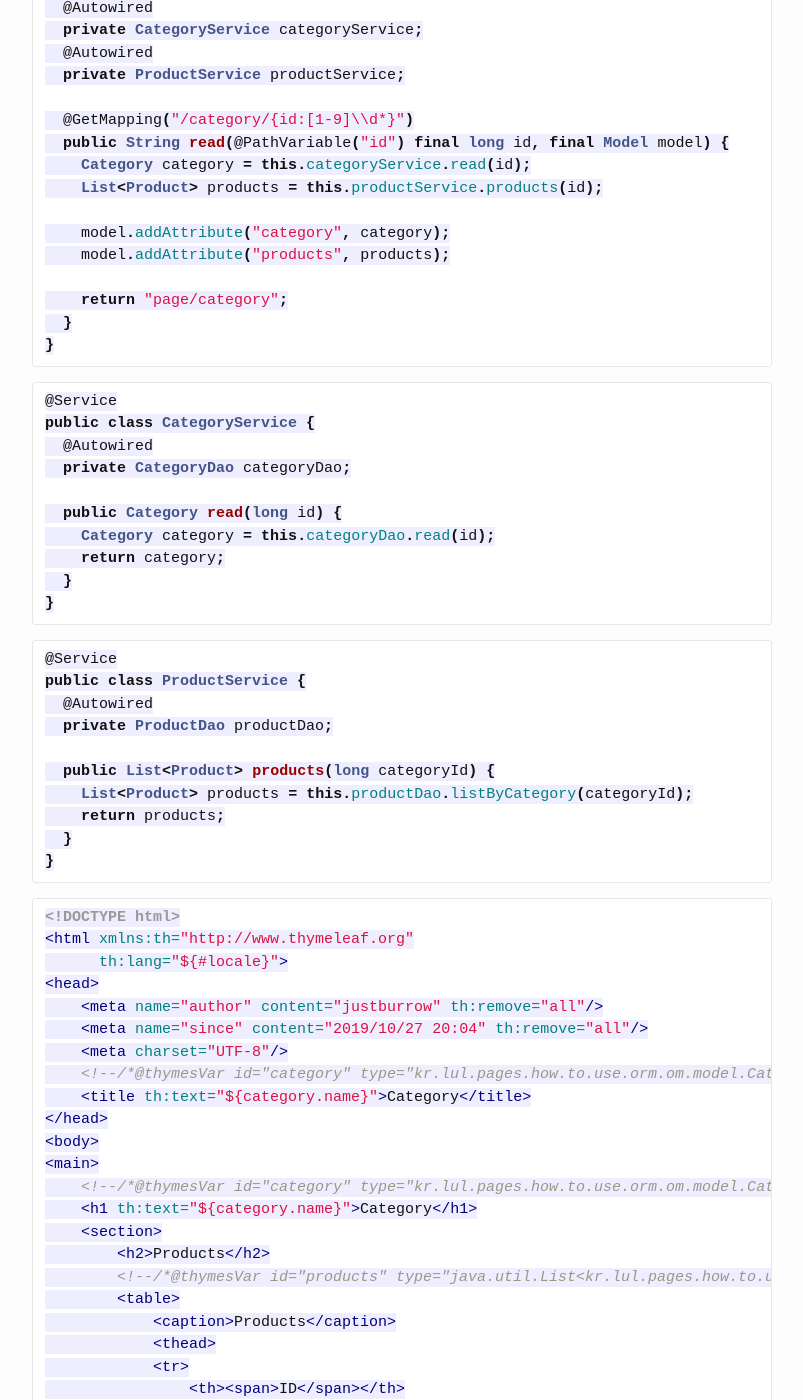
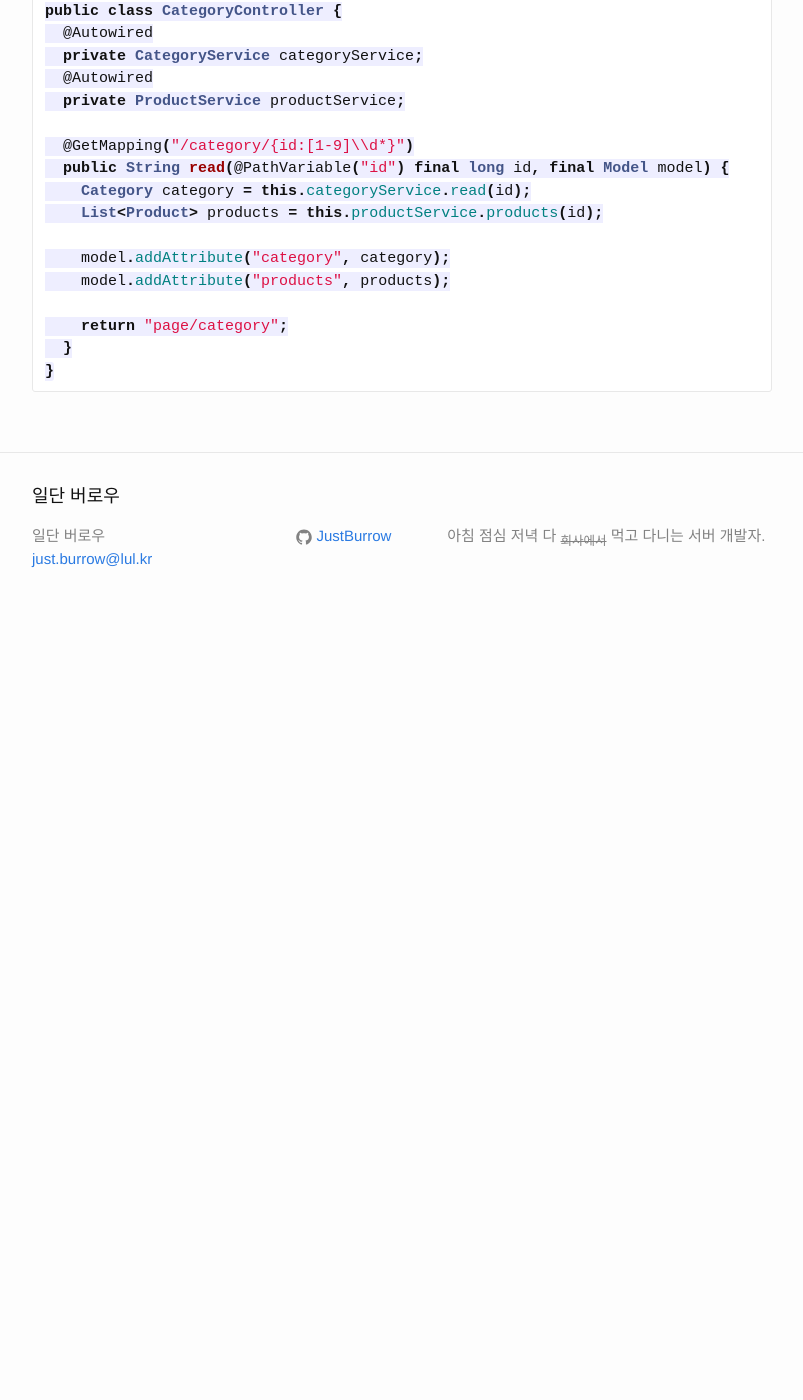
Before and after one commit to JustBurrow/JustBurrow.github.io, a Jekyll site: the page built from _posts/2019-10-20-how-to-use-orm-2.markdown, in a window 1280 px wide and 1400 px high, scrolled down 1053 px. Shown: the whole window, without its empty margins (238-1041 px from the left). Built offline with Jekyll 4.4.1, drawn with Linux system fonts in a browser that asks for light colours; after the commit the page ends 1683 px from its top, so only the background shows below that; some of the changed text lies outside the part shown.

Commit message:
DELETE : OM - 필요없는 코드 삭제.

````diff
--- a/_posts/2019-10-20-how-to-use-orm-2.markdown
+++ b/_posts/2019-10-20-how-to-use-orm-2.markdown
@@ -45,69 +46,3 @@ public class CategoryController {
   }
 }
 ```
-```java
-@Service
-public class CategoryService {
-  @Autowired
-  private CategoryDao categoryDao;
-
-  public Category read(long id) {
-    Category category = this.categoryDao.read(id);
-    return category;
-  }
-}
-```
-```java
-@Service
-public class ProductService {
-  @Autowired
-  private ProductDao productDao;
-
-  public List<Product> products(long categoryId) {
-    List<Product> products = this.productDao.listByCategory(categoryId);
-    return products;
-  }
-}
-```
-```html
-<!DOCTYPE html>
-<html xmlns:th="http://www.thymeleaf.org"
-      th:lang="${#locale}">
-<head>
-    <meta name="author" content="justburrow" th:remove="all"/>
-    <meta name="since" content="2019/10/27 20:04" th:remove="all"/>
-    <meta charset="UTF-8"/>
-    <!--/*@thymesVar id="category" type="kr.lul.pages.how.to.use.orm.om.model.Category"*/-->
-    <title th:text="${category.name}">Category</title>
-</head>
-<body>
-<main>
-    <!--/*@thymesVar id="category" type="kr.lul.pages.how.to.use.orm.om.model.Category"*/-->
-    <h1 th:text="${category.name}">Category</h1>
-    <section>
-        <h2>Products</h2>
-        <!--/*@thymesVar id="products" type="java.util.List<kr.lul.pages.how.to.use.orm.om.model.Product>"*/-->
-        <table>
-            <caption>Products</caption>
-            <thead>
-            <tr>
-                <th><span>ID</span></th>
-                <th><span>NAME</span></th>
-            </tr>
-            </thead>
-            <tbody>
-            <tr th:each="product : ${products}">
-                <td>
-                    <span th:text="${product.id}">id</span>
-                </td>
-                <td>
-                    <span th:text="${product.name}">name</span>
-                </td>
-            </tr>
-            </tbody>
-        </table>
-    </section>
-</main>
-</body>
-</html>
-```
````
Also changed, not shown: other parts of _posts/2019-10-20-how-to-use-orm-2.markdown (+1 -0 lines).
